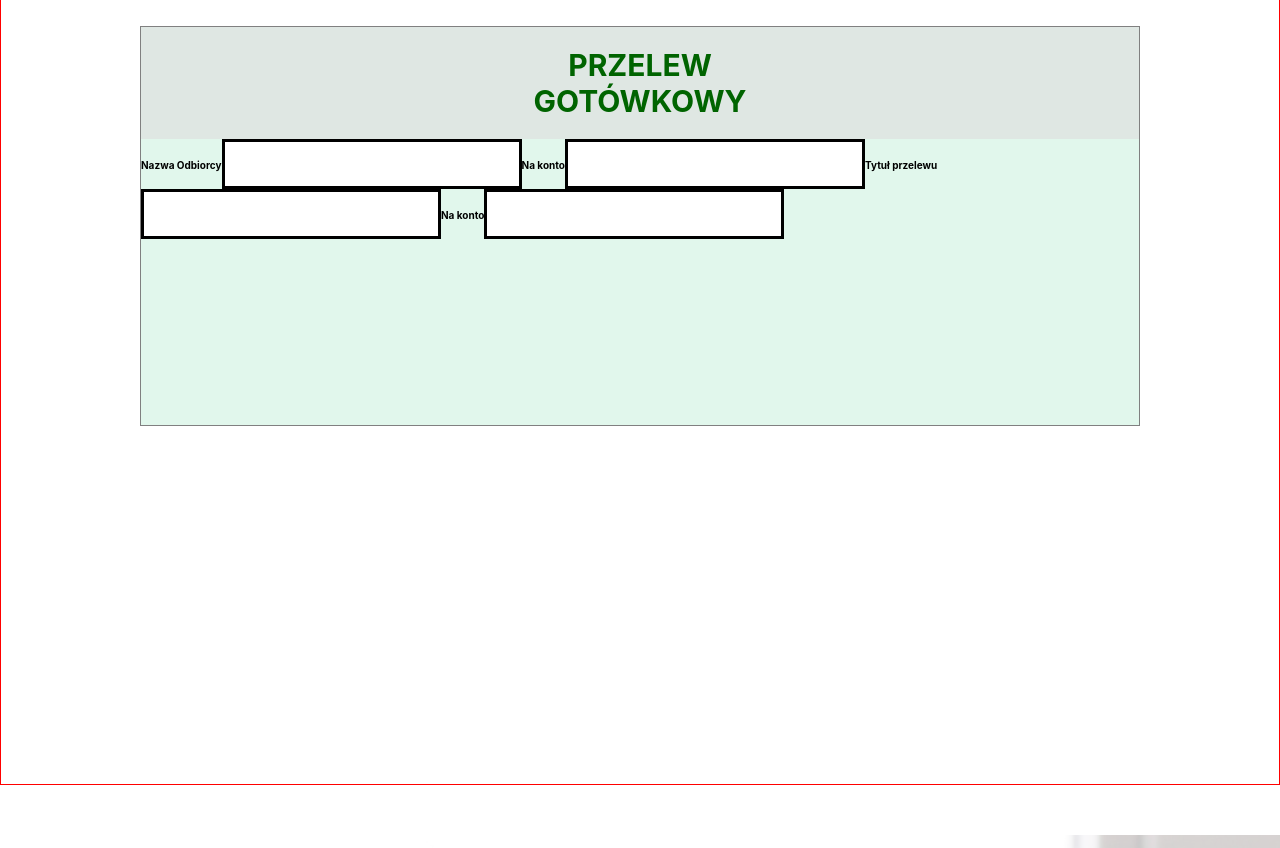
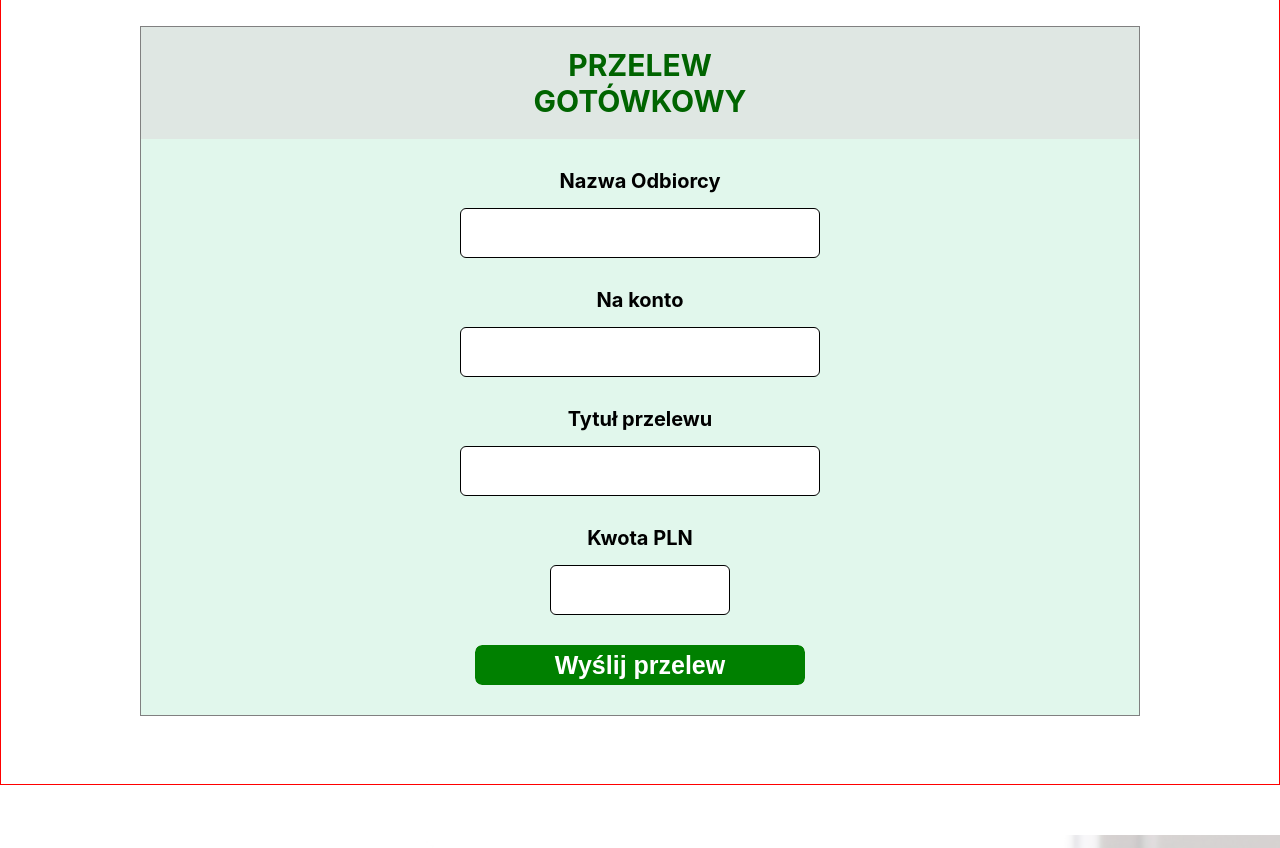
Before and after one commit to MagicianPL/BankApplication, a React (Create React App) app: page / in a window 1280 px wide. Shown: the part 2540-3388 px from the top of the page. Built offline with nearby package versions, Linux system fonts and the light colour scheme; no server answers; a web font is replaced by a local one.

Commit message:
transfer form without funcionality

```diff
--- a/src/components/BankTransfer/BankTransfer.css
+++ b/src/components/BankTransfer/BankTransfer.css
@@ -19,10 +19,76 @@
   font-weight: bold;
   background-color: rgb(223, 231, 227);
   color: darkgreen;
+  margin-bottom: 3rem;
+}
+
+.bank-transfer-page label {
+  display: block;
+  text-align: center;
+  font-size: 2rem;
+  margin-bottom: 1.5rem;
 }
 
 .bank-transfer-page input {
-  width: 300px;
-  height: 50px;
-  border: 3px solid black;
+  max-width: 90%;
+  width: 36rem;
+  height: 5rem;
+  border: 0.5px solid black;
+  display: block;
+  margin: 0 auto 3rem auto;
+  border-radius: 6px;
+  font-size: 1.8rem;
+  font-weight: 800;
+  padding-left: 30px;
 }
+
+#cash-amount {
+  width: 18rem;
+}
+
+.bank-transfer-page input:focus {
+  border-color: darkgreen;
+  outline: none;
+}
+
+.bank-transfer-page button {
+  width: 33rem;
+  max-width: 80%;
+  height: 40px;
+  font-weight: bold;
+  color: white;
+  border: none;
+  display: block;
+  margin: 25px auto 30px auto;
+  border-radius: 7px;
+  font-size: 25px;
+  cursor: pointer;
+  position: relative;
+  overflow: hidden;
+  z-index: 5;
+}
+
+.bank-transfer-page button::before {
+  content: "";
+  position: absolute;
+  inset: 0;
+  border-radius: 7px;
+  background-color: green;
+  z-index: -2;
+}
+
+.bank-transfer-page button::after {
+  content: "";
+  position: absolute;
+  inset: 0;
+  border-radius: 7px;
+  background-color: rgb(18, 197, 18);
+  transform: translate(-100%);
+  transition: transform 0.3s;
+  opacity: 0.5;
+  z-index: -1;
+}
+
+.bank-transfer-page button:hover::after {
+  transform: translate(0);
+}
--- a/src/components/BankTransfer/BankTransfer.js
+++ b/src/components/BankTransfer/BankTransfer.js
@@ -23,7 +23,11 @@ const BankTransfer = () => {
   return (
     <div className="bank-transfer-page">
       <div className="bank-transfer-container">
-            <h1>PRZELEW<br />GOTÓWKOWY</h1>
+        <h1>
+          PRZELEW
+          <br />
+          GOTÓWKOWY
+        </h1>
         <form>
           <label htmlFor="recipient">Nazwa Odbiorcy</label>
           <input type="text" id="recipient" />
@@ -34,9 +38,10 @@ const BankTransfer = () => {
           <label htmlFor="transfer-title">Tytuł przelewu</label>
           <input type="text" id="transfer-title" />
 
-                    <label htmlFor="cash-amount">Na konto</label>
+          <label htmlFor="cash-amount">Kwota PLN</label>
           <input type="number" id="cash-amount" />
 
+          <button type="submit">Wyślij przelew</button>
         </form>
       </div>
       {/*} <input type="number" onChange={period} value={inputTransferValue}></input>
```
Lines whose indentation alone changed are shown as unchanged.
